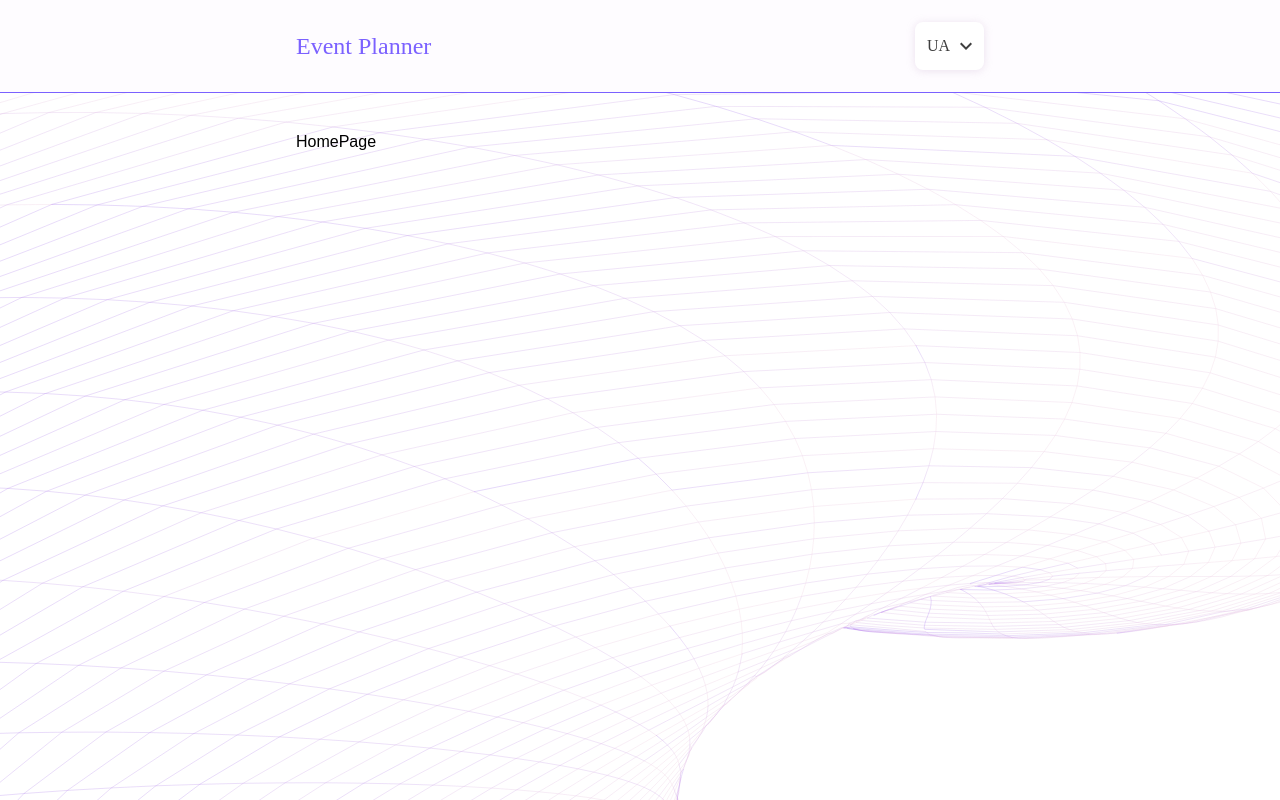
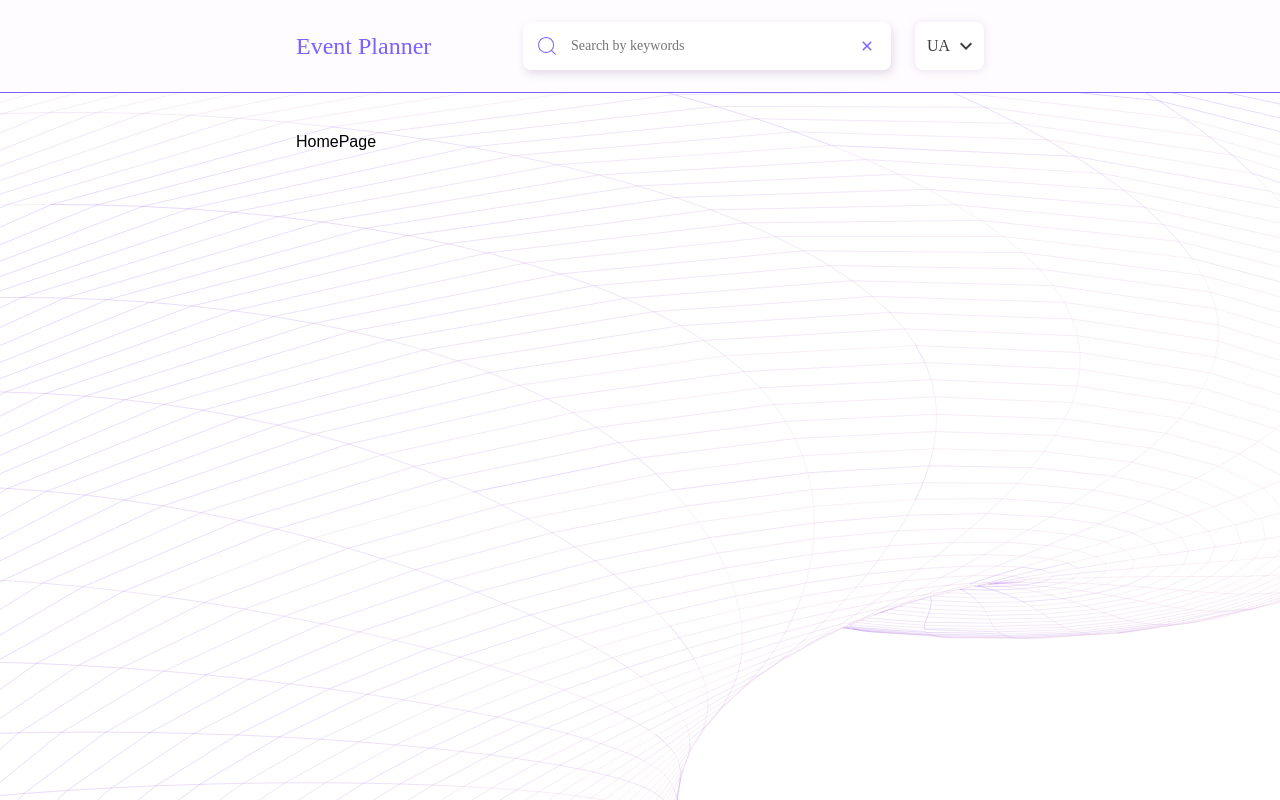
Before and after one commit to vadymfrlv/event-planner, a React (Vite) app: page / in a window 1280 px wide. Shown: the top 800 px of the page. Built offline with nearby package versions, Linux system fonts and the light colour scheme; a web font is replaced by a local one; what i18next-localstorage-backend would draw is missing.

Commit message:
WORK:
- search box added

```diff
--- a/src/components/Header/Header.tsx
+++ b/src/components/Header/Header.tsx
@@ -1,15 +1,18 @@
-import { ResponsiveBox } from 'components/Box/Box.jsx';
+import { BaseBox, ResponsiveBox } from 'components/Box/Box.jsx';
+import { LanguageSelector } from 'components/LanguageSelector/LanguageSelector';
+import { SearchBox } from 'components/SearchBox/SearchBox';
 
 import { HeaderStyled, LogoLinkStyled } from './Header.styled';
-import { LanguageSelector } from 'components/LanguageSelector/LanguageSelector';
 
 export const Header = () => {
   return (
     <HeaderStyled>
       <ResponsiveBox display="flex" alignItems="center" justifyContent="space-between">
         <LogoLinkStyled to={'/'}>Event Planner</LogoLinkStyled>
-        <LanguageSelector />
-        {/* //TODO <SearchBox /> */}
+        <BaseBox display="flex" alignItems="center">
+          <SearchBox />
+          <LanguageSelector />
+        </BaseBox>
       </ResponsiveBox>
     </HeaderStyled>
   );
--- a/src/components/LanguageSelector/LanguageSelector.styled.ts
+++ b/src/components/LanguageSelector/LanguageSelector.styled.ts
@@ -15,12 +15,14 @@ const expandIconBaseStyles = css`
 export const LanguageSelectorContainer = styled.div`
   position: relative;
   display: inline-block;
+  margin-left: 24px;
 `;
 
 export const LanguageSelectorButton = styled.button<ILanguageOptionsProps>`
   display: flex;
   align-items: center;
   width: 69px;
+  height: 48px;
   padding: 12px 4px 12px 12px;
   font-family: ${p => p.theme.fonts.main};
   font-weight: ${p => p.theme.fontWeights.medium};
@@ -33,10 +35,6 @@ export const LanguageSelectorButton = styled.button<ILanguageOptionsProps>`
   border-radius: ${p => p.theme.radii.eight};
   box-shadow: ${p => p.theme.shadows.elements};
   cursor: pointer;
-
-  &:hover,
-  &:focus {
-  }
 `;
 
 export const ExpandMoreIconStyled = styled(MdExpandMore)`
--- /dev/null
+++ b/src/components/SearchBox/SearchBox.styled.ts
@@ -0,0 +1,60 @@
+import styled, { css } from 'styled-components';
+
+import { CiSearch } from 'react-icons/ci';
+import { IoIosClose } from 'react-icons/io';
+
+export const InputStyled = styled.input`
+  width: 272px;
+  height: 48px;
+
+  padding: 12px 48px;
+  border-radius: 8px;
+  border: none;
+  outline: none;
+
+  box-shadow: 2px 4px 9px 0px rgba(166, 141, 174, 0.28);
+  color: ${p => p.theme.colors.placeholders};
+  font-family: ${p => p.theme.fonts.main};
+  font-size: 14px;
+  font-weight: ${p => p.theme.fontWeights.light};
+  line-height: 14px;
+
+  &::placeholder {
+    color: ${p => p.theme.colors.placeholders};
+    font-family: ${p => p.theme.fonts.main};
+    font-size: 14px;
+    font-weight: ${p => p.theme.fontWeights.light};
+    line-height: 14px;
+  }
+
+  box-sizing: border-box;
+
+  @media (min-width: ${p => p.theme.screens.tab}) {
+    width: 368px;
+  }
+
+  @media (min-width: ${p => p.theme.screens.desk}) {
+    width: 410px;
+  }
+`;
+
+const expandIconBaseStyles = css`
+  display: block;
+  position: absolute;
+  top: 12px;
+  width: 24px;
+  height: 24px;
+  color: ${p => p.theme.colors.accent};
+`;
+
+export const SearchIcon = styled(CiSearch)`
+  ${expandIconBaseStyles};
+
+  left: 12px;
+`;
+
+export const CloseIcon = styled(IoIosClose)`
+  ${expandIconBaseStyles};
+
+  right: 12px;
+`;
--- /dev/null
+++ b/src/components/SearchBox/SearchBox.tsx
@@ -0,0 +1,14 @@
+import React from 'react';
+
+import { CloseIcon, InputStyled, SearchIcon } from './SearchBox.styled';
+import { BaseBox } from 'components/Box/Box';
+
+export const SearchBox = () => {
+  return (
+    <BaseBox position="relative">
+      <InputStyled type="text" placeholder="Search by keywords" />
+      <SearchIcon />
+      <CloseIcon />
+    </BaseBox>
+  );
+};
```
